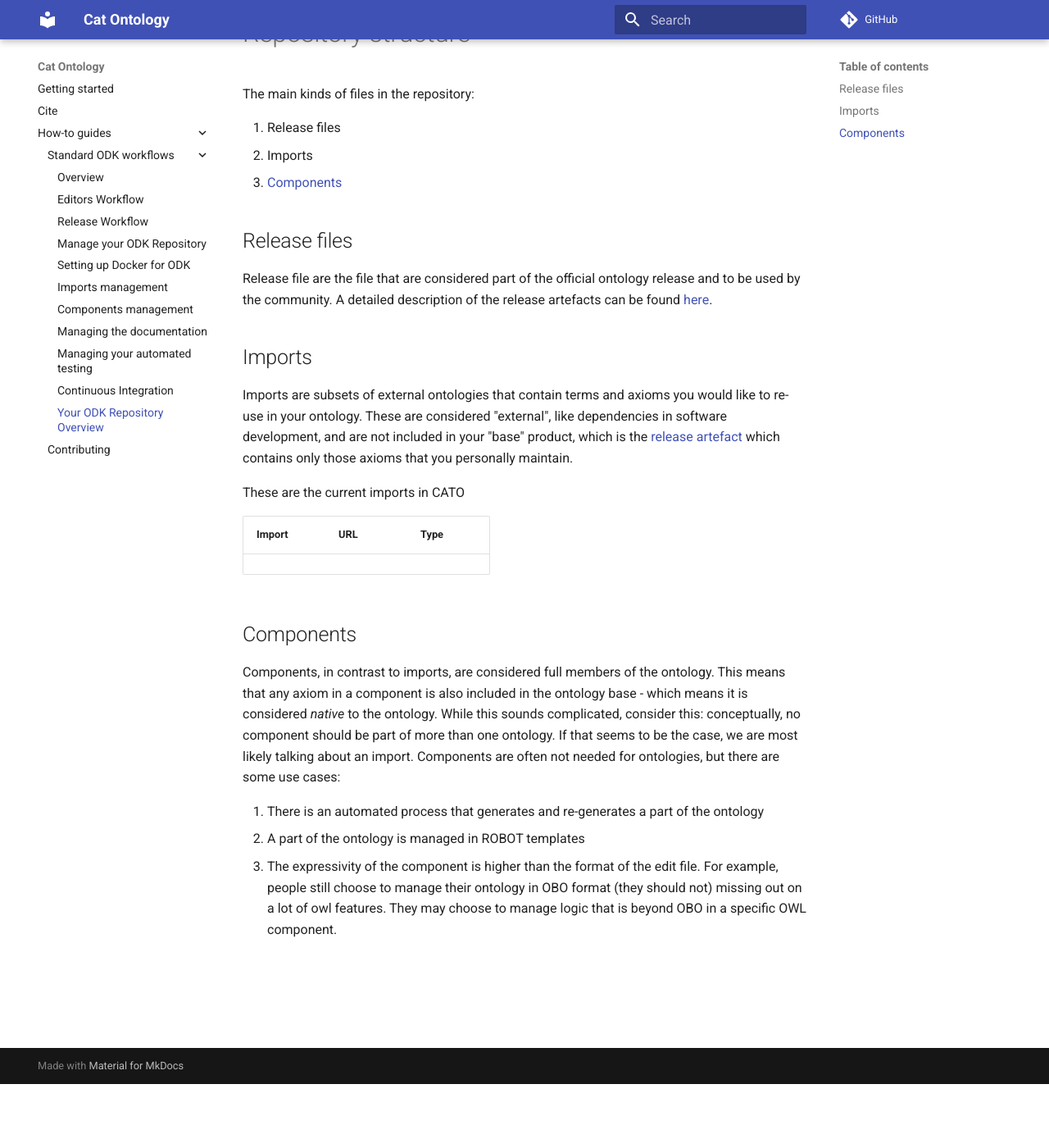
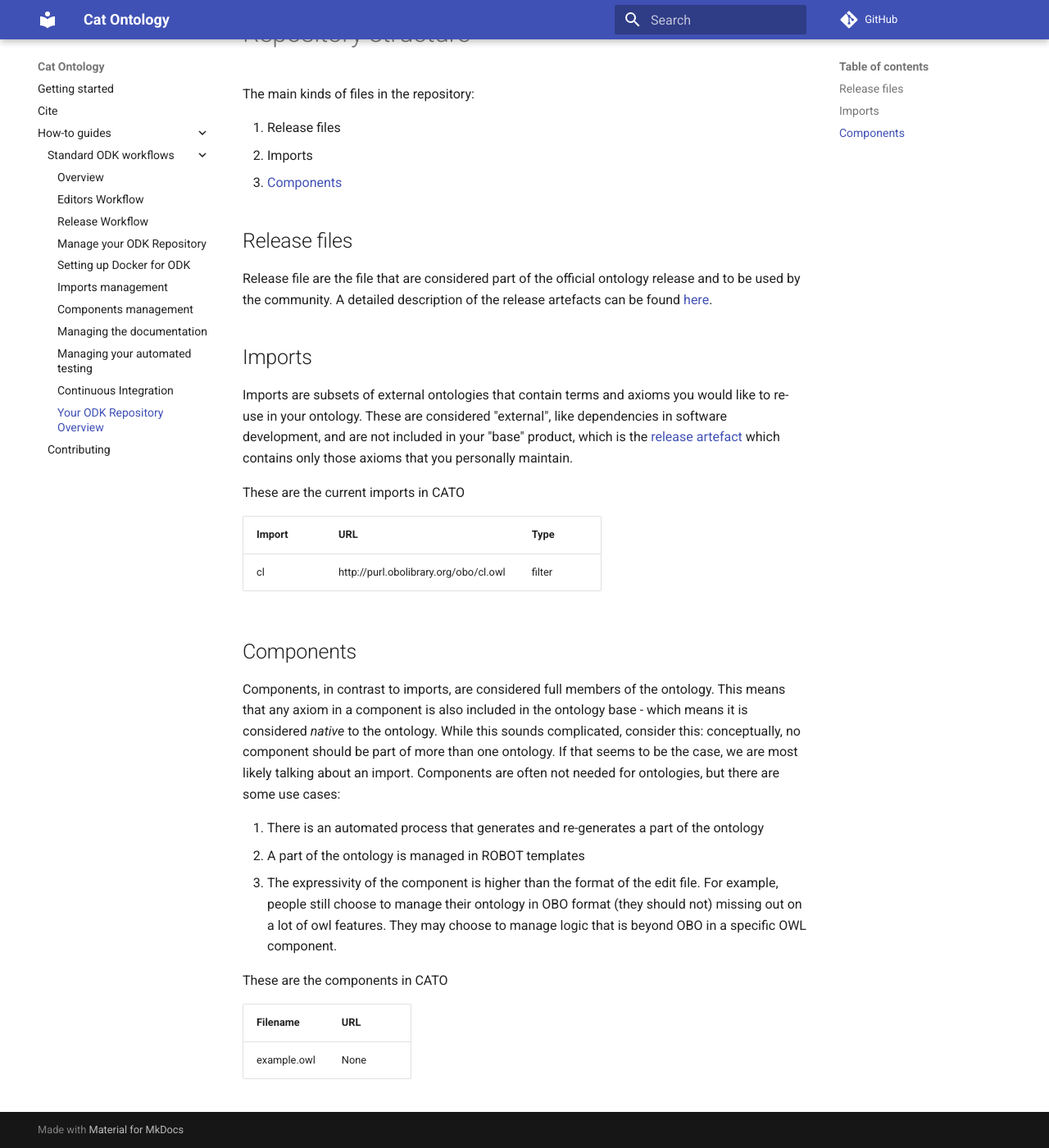
Before and after one commit to anitacaron/cato, an MkDocs documentation site: the page built from docs/odk-workflows/RepositoryFileStructure.md, in a window 1280 px wide and 1400 px high, scrolled down 78 px. Shown: the whole window at 82% size. Built offline with MkDocs 1.6.1 and Material for MkDocs 9.7.7, drawn with Linux system fonts in a browser that asks for light colours; comment, search, counter and statistics services are not loaded.

```diff
--- a/docs/odk-workflows/RepositoryFileStructure.md
+++ b/docs/odk-workflows/RepositoryFileStructure.md
@@ -16,6 +16,7 @@
 
 | Import | URL | Type |
 | ------ | --- | ---- |
+| cl | http://purl.obolibrary.org/obo/cl.owl | filter |
 
 ## Components
 Components, in contrast to imports, are considered full members of the ontology. This means that any axiom in a component is also included in the ontology base - which means it is considered _native_ to the ontology. While this sounds complicated, consider this: conceptually, no component should be part of more than one ontology. If that seems to be the case, we are most likely talking about an import. Components are often not needed for ontologies, but there are some use cases:
@@ -23,3 +24,9 @@
 1. There is an automated process that generates and re-generates a part of the ontology
 2. A part of the ontology is managed in ROBOT templates
 3. The expressivity of the component is higher than the format of the edit file. For example, people still choose to manage their ontology in OBO format (they should not) missing out on a lot of owl features. They may choose to manage logic that is beyond OBO in a specific OWL component.
+
+These are the components in CATO
+
+| Filename | URL |
+| -------- | --- |
+| example.owl | None |
```
Also changed, not shown: src/ontology/cato-odk.yaml (+20 -0 lines), 8 other files.
